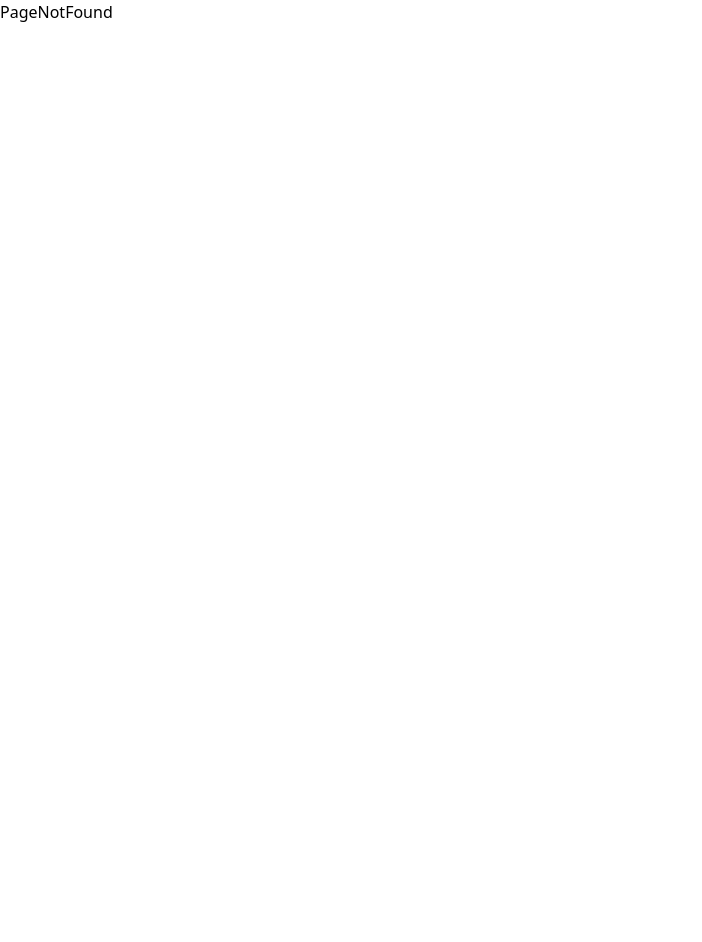
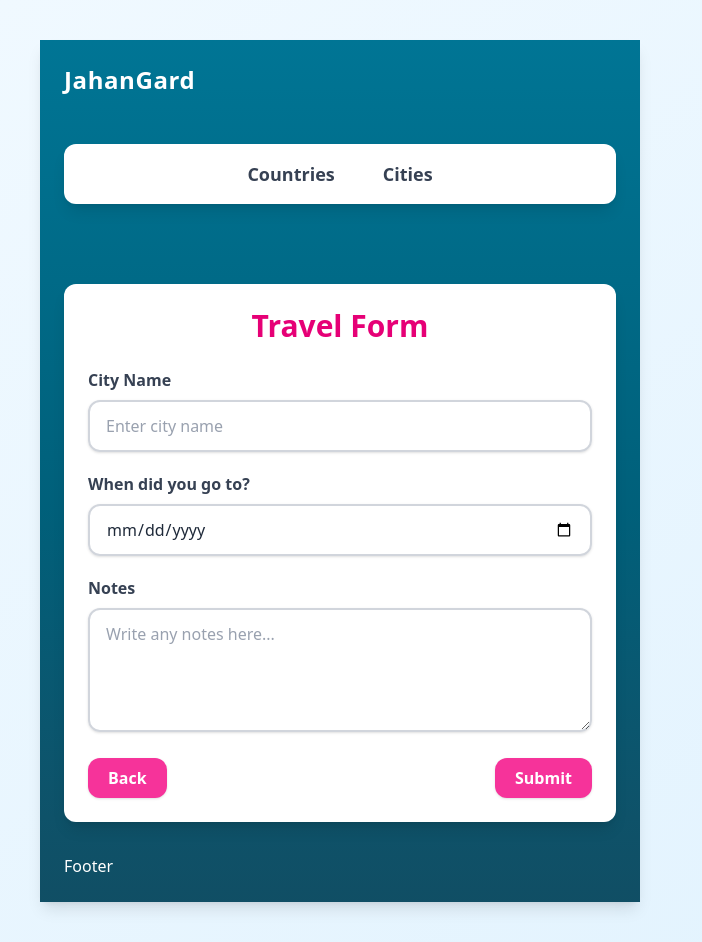
Before and after one commit to fatemehHp/turism, a React (Vite) app: page /app/form in a window 1280 px wide. Shown: the whole page, without its empty margins (0-702 px from the left). Before the commit the page ends 800 px from the top, so only its background shows below. Built offline with nearby package versions, Linux system fonts and the light colour scheme; data requests are answered from the project's data file.

Commit message:
useNavigate hook

```diff
--- a/src/App.jsx
+++ b/src/App.jsx
@@ -8,9 +8,9 @@ import PageNotFound from "./pages/PageNotFound";
 import LoginPage from "./pages/LoginPage";
 import AppLayout from "./pages/AppLayout";
 import Cities from "./component/Cities";
-import Countries from "./component/CountriesItems";
 import CountriesList from "./component/CountriesList";
 import CityDetail from "./component/CityDetail";
+import Form from "./component/Form";
 // Base url
 const BASE_URL = "http://localhost:3000";
 
@@ -60,6 +60,7 @@ const App = () => {
           <Route path="cities/:id" element={<CityDetail />} />
           <Route path="cities/:cityID" element={<CityDetail />} />
           <Route path="countries" element={<CountriesList cities={cities} />} />
+          <Route path="form" element={<Form />} />
         </Route>
         <Route path="*" element={<PageNotFound />} />
       </Routes>
--- /dev/null
+++ b/src/component/Button.jsx
@@ -0,0 +1,14 @@
+import React from "react";
+
+const Button = ({ children, onClick }) => {
+  return (
+    <button
+      onClick={onClick}
+      className="  cursor-pointer px-5 py-2 bg-pink-500 hover:bg-pink-600 text-white font-semibold rounded-xl shadow transition duration-200"
+    >
+      {children}
+    </button>
+  );
+};
+
+export default Button;
--- /dev/null
+++ b/src/component/Form.jsx
@@ -0,0 +1,130 @@
+import React from "react";
+import Button from "./Button";
+import { useNavigate } from "react-router-dom";
+
+const Form = () => {
+  const navigate = useNavigate();
+
+  const backHandel = (e) => {
+    e.preventDefault();
+    navigate(-1);
+  };
+  return (
+    <div className=" mt-12 p-6 bg-white rounded-xl shadow-lg">
+      <h2 className="text-3xl font-bold text-center mb-6 text-pink-600">
+        Travel Form
+      </h2>
+
+      <form className="space-y-5">
+        {/* City Name */}
+        <div>
+          <label
+            htmlFor="cityName"
+            className="block mb-2 font-semibold text-gray-700"
+          >
+            City Name
+          </label>
+          <input
+            type="text"
+            id="cityName"
+            name="cityName"
+            placeholder="Enter city name"
+            className="    w-full
+    px-4 py-3
+    border-2 border-gray-300
+    rounded-xl
+    shadow-sm
+    placeholder-gray-400
+    text-gray-800
+    font-medium
+    transition
+    duration-300
+    focus:outline-none
+    focus:border-pink-500
+    focus:ring-4
+    focus:ring-pink-200"
+            required
+          />
+        </div>
+
+        {/* When did you go? */}
+        <div>
+          <label
+            htmlFor="visitDate"
+            className="block mb-2 font-semibold text-gray-700"
+          >
+            When did you go to?
+          </label>
+          <input
+            type="date"
+            id="visitDate"
+            name="visitDate"
+            className="    w-full
+    px-4 py-3
+    border-2 border-gray-300
+    rounded-xl
+    shadow-sm
+    placeholder-gray-400
+    text-gray-800
+    font-medium
+    transition
+    duration-300
+    focus:outline-none
+    focus:border-pink-500
+    focus:ring-4
+    focus:ring-pink-200"
+            required
+          />
+        </div>
+
+        {/* Notes */}
+        <div>
+          <label
+            htmlFor="notes"
+            className="block mb-2 font-semibold text-gray-700"
+          >
+            Notes
+          </label>
+          <textarea
+            id="notes"
+            name="notes"
+            placeholder="Write any notes here..."
+            className="    w-full
+    px-4 py-3
+    border-2 border-gray-300
+    rounded-xl
+    shadow-sm
+    placeholder-gray-400
+    text-gray-800
+    font-medium
+    transition
+    duration-300
+    focus:outline-none
+    focus:border-pink-500
+    focus:ring-4
+    focus:ring-pink-200"
+            rows={4}
+          />
+        </div>
+
+        <div className="flex justify-between">
+          <Button
+            onClick={(e) => backHandel(e)}
+            type="button"
+            className="bg-gray-300 hover:bg-gray-400 text-gray-800"
+          >
+            Back
+          </Button>
+          <Button
+            type="submit"
+            className="bg-pink-500 hover:bg-pink-600 text-white"
+          >
+            Submit
+          </Button>
+        </div>
+      </form>
+    </div>
+  );
+};
+
+export default Form;
--- a/src/component/Map.jsx
+++ b/src/component/Map.jsx
@@ -1,12 +1,17 @@
 import React from "react";
-import { Outlet, useSearchParams } from "react-router-dom";
+import { Outlet, useNavigate, useSearchParams } from "react-router-dom";
 
 const Map = () => {
   const [searchParams, setSearchParams] = useSearchParams();
   const lat = searchParams.get("lat");
   const lng = searchParams.get("lng");
+  const navigate = useNavigate();
+
+  function handleShowFoem() {
+    navigate("form");
+  }
   return (
-    <div className="w-1/2">
+    <div className="w-1/2" onClick={handleShowFoem}>
       {lat}
       {/* <Outlet /> */}
     </div>
```
